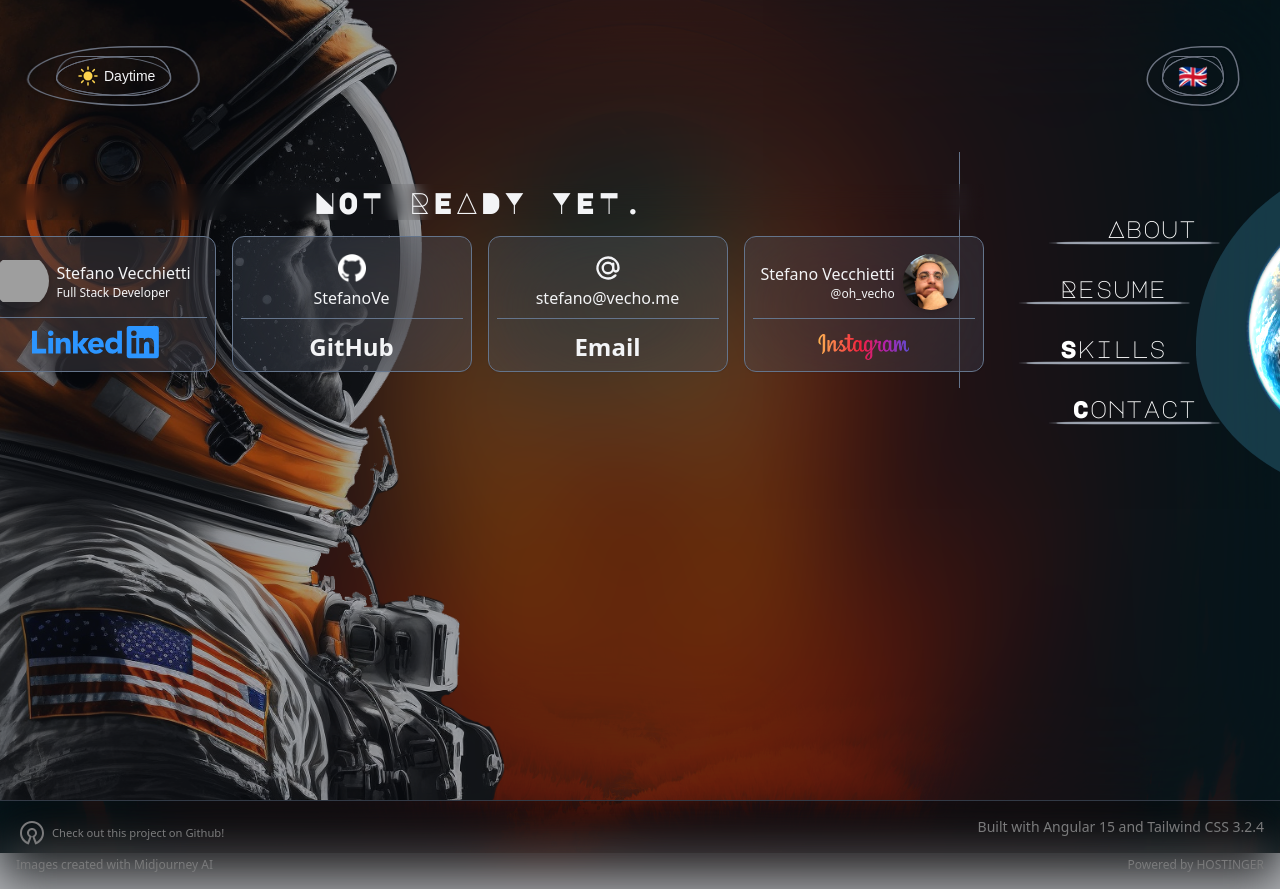
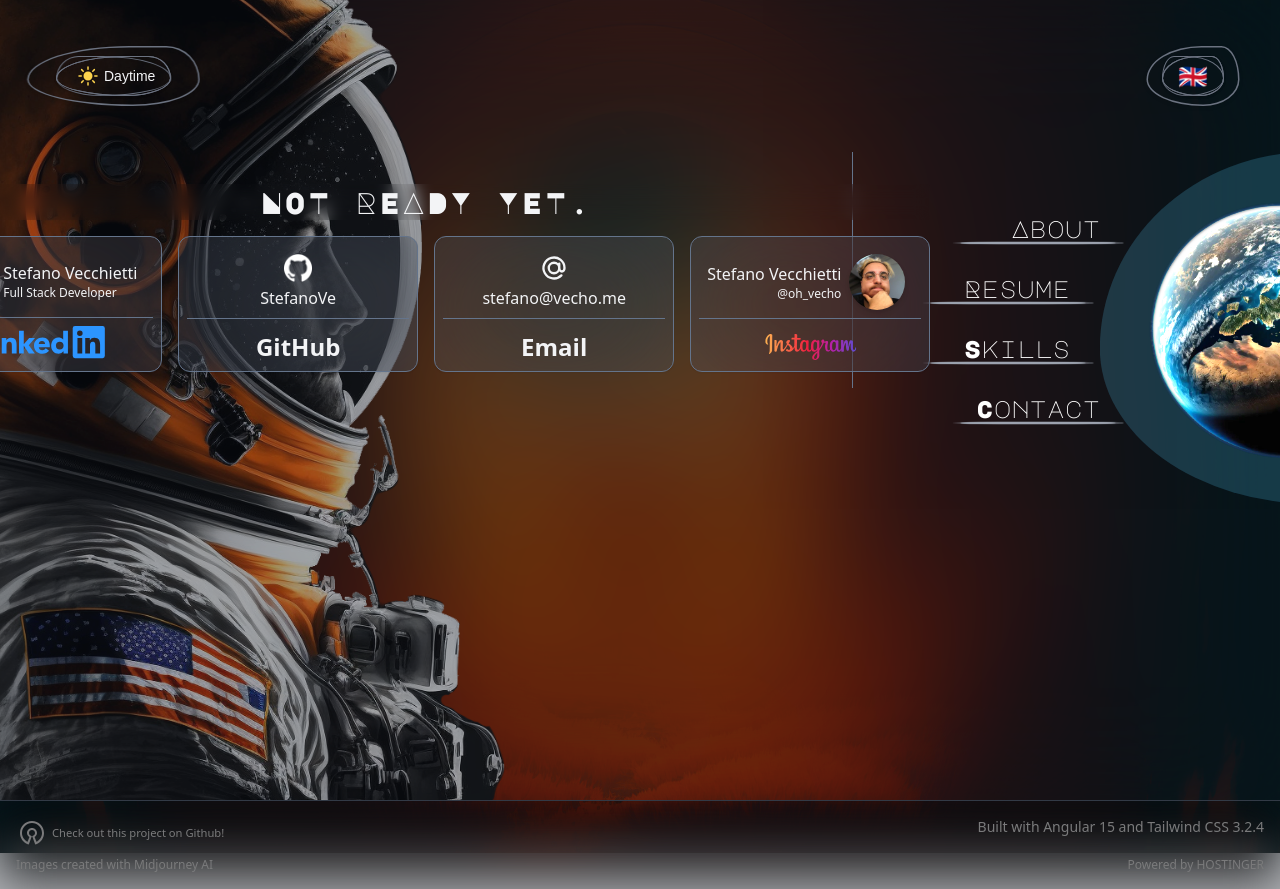
Before and after one commit to StefanoVe/portfolio, an Angular app: page /landing in a window 1280 px wide. Built offline with nearby package versions, Linux system fonts and the light colour scheme; grey boxes are pictures that could not be loaded; a web font is replaced by a local one; what tailwindcss-dotted-background would draw is missing.

Commit message:
changes to wallpaper component

```diff
--- a/src/app/app.component.html
+++ b/src/app/app.component.html
@@ -11,14 +11,13 @@
       duration-300
       center
       vertical
-      h-full
       min-h-screen
       w-screen
     "
   >
-    <app-wallpaper
-      class="-z-10 fixed h-full w-full top-0 left-0"
-    ></app-wallpaper>
+    <div class="absolute h-full w-full bottom-0 left-0 flex flex-col">
+      <app-wallpaper class="h-full w-full -z-10"></app-wallpaper>
+    </div>
     <div
       class="
         flex flex-col
@@ -36,21 +35,22 @@
 
         <div
           class="
-            xl:flex
+            lg:flex
             flex-row-reverse
             justify-between
             h-full
             overflow-y-visible
           "
         >
-          <div class="h-full w-full lg:h-full xl:w-3/12">
+          <div class="h-full w-full lg:h-full lg:w-3/12">
             <app-nav></app-nav>
           </div>
           <div
             class="
               h-full
               w-full
-              xl:w-9/12
+              lg:w-8/12
+              2xl:w-9/12
               border-r border-colors
               my-10
               xl:mt-0
--- a/src/app/pages/components/nav/nav.component.html
+++ b/src/app/pages/components/nav/nav.component.html
@@ -1,5 +1,15 @@
 <div class="h-[20rem] w-[30rem] relative">
-  <div class="absolute h-full w-full -right-[4rem] xl:-right-[6rem] smooth">
+  <div
+    class="
+      absolute
+      h-full
+      w-full
+      -right-[5rem]
+      lg:-right-[0rem]
+      2xl:-right-[6rem]
+      smooth
+    "
+  >
     <div class="flex h-full">
       <div class="center vertical">
         <ul
--- a/src/app/shared/components/wallpaper/wallpaper.component.html
+++ b/src/app/shared/components/wallpaper/wallpaper.component.html
@@ -3,7 +3,7 @@
   alt=""
   class="
     brightness-90
-    absolute
+    fixed
     bottom-0
     w-full
     min-h-screen
@@ -12,7 +12,9 @@
     dark:translate-x-0
     opacity-0
     dark:opacity-100
-    object-contain object-left-bottom
+    lg:object-fit lg:object-left-bottom
+    hidden
+    lg:block
     pointer-events-none
     smooth
     delay-500
@@ -22,14 +24,14 @@
 
 <img
   class="
-    absolute
+    fixed
     w-full
     min-h-screen
     overflow-visible
     top-0
     dark:opacity-0
     -z-10
-    object-cover
+    object-none
     smooth
     xl:object-left-top
     brightness-[85%]
@@ -39,7 +41,7 @@
 
 <div
   class="
-    absolute
+    fixed
     w-full
     min-h-screen
     overflow-visible
@@ -54,7 +56,7 @@
 ></div>
 <img
   class="
-    absolute
+    fixed
     w-full
     min-h-screen
     overflow-visible
@@ -64,7 +66,8 @@
     dark:brightness-50
     dark:saturate-150
     -z-10
-    object-cover
+    object-none
+    lg:object-cover
     smooth
   "
   src="/assets/AI/landing-dm.webp"
```
